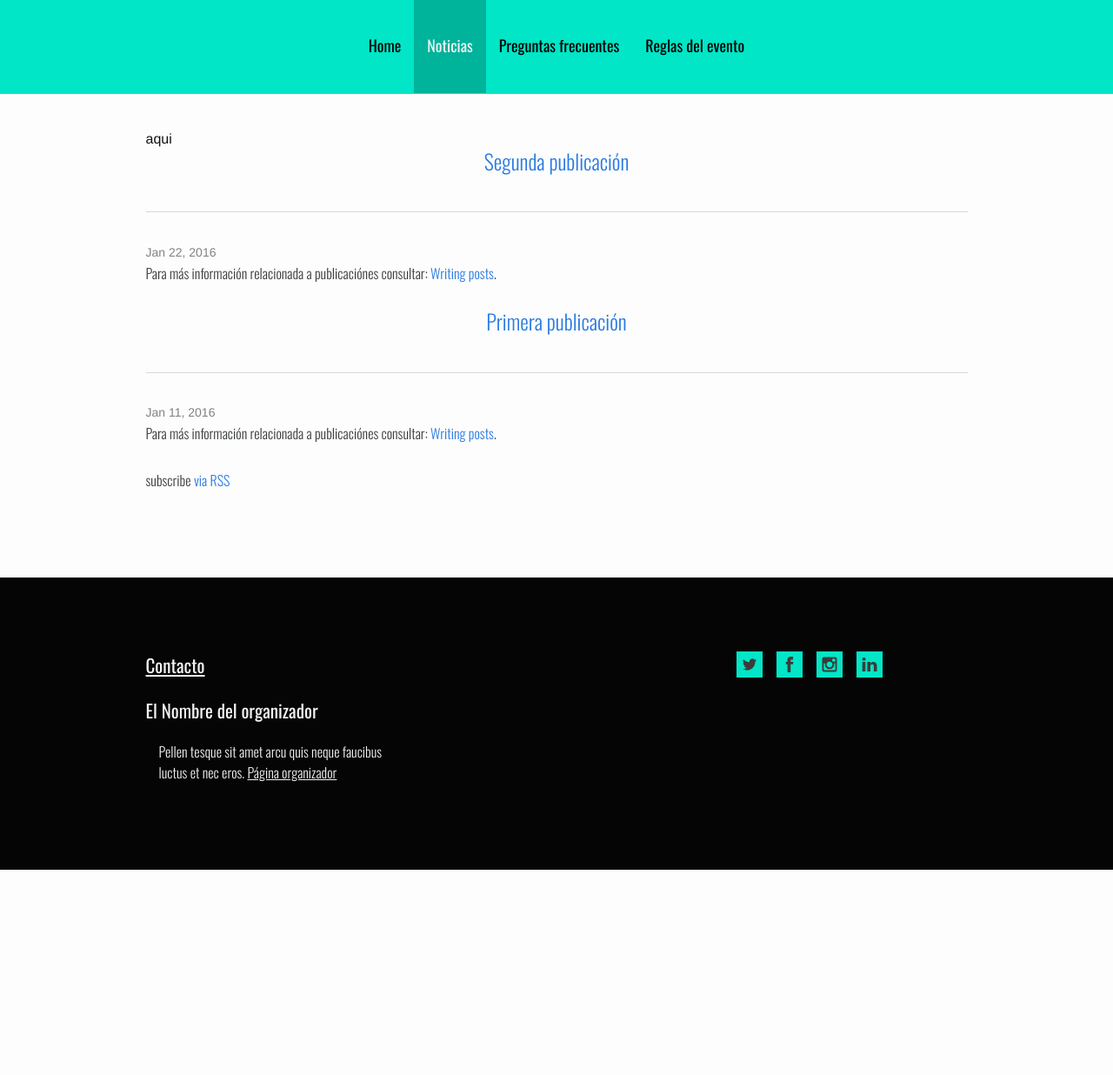
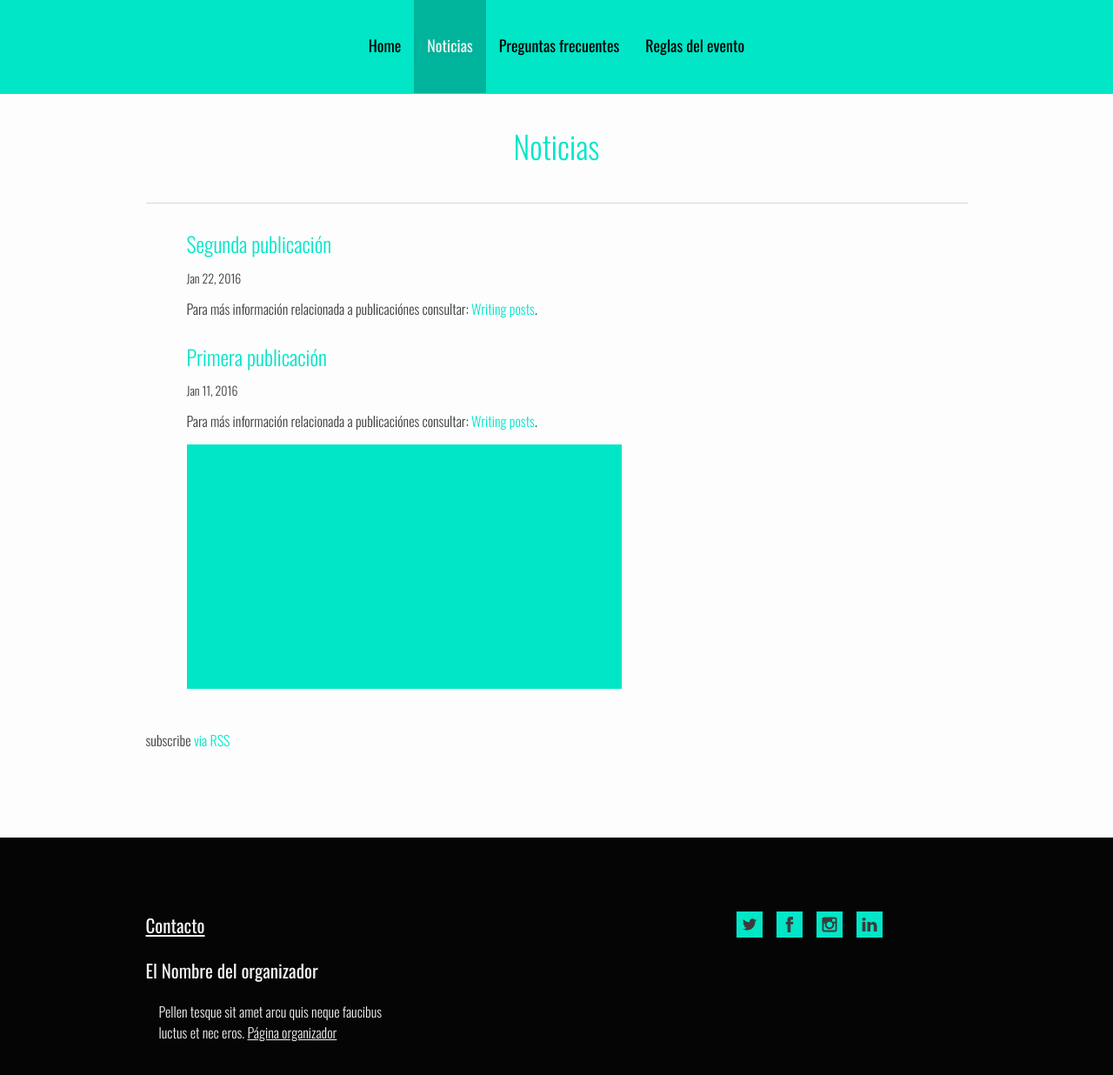
Before and after one commit to furia/dhrnndz, a Jekyll site: the page built from blog/index.html, in a window 1280 px wide and 1299 px high. Shown: the top 1236 px of the window at 87% size. Built offline with Jekyll 4.4.1, drawn with Linux system fonts in a browser that asks for light colours; nearby versions of some CDN libraries.

Commit message:
Images and styles for post

```diff
--- a/_layouts/post.html
+++ b/_layouts/post.html
@@ -13,7 +13,7 @@ id: Post
 
         <header class="post-header">
           <h1 class="post-title" itemprop="name headline">{{ page.title }}</h1>
-          <p class="post-meta"><time datetime="{{ page.date | date_to_xmlschema }}" itemprop="datePublished">{{ page.date | date: "%b %-d, %Y" }}</time>{% if page.author %} • <span itemprop="author" itemscope itemtype="http://schema.org/Person"><span itemprop="name">{{ page.author }}</span></span>{% endif %}</p>
+          <p class="post-date"><time datetime="{{ page.date | date_to_xmlschema }}" itemprop="datePublished">{{ page.date | date: "%b %-d, %Y" }}</time>{% if page.author %} • <span itemprop="author" itemscope itemtype="http://schema.org/Person"><span itemprop="name">{{ page.author }}</span></span>{% endif %}</p>
         </header>
 
         <div class="post-content" itemprop="articleBody">
--- a/_posts/2016-01-11-Primera-publicacion.markdown
+++ b/_posts/2016-01-11-Primera-publicacion.markdown
@@ -15,4 +15,6 @@ Duis venenatis nisl rutrum ante aliquam auctor. Quisque laoreet, enim vel volutp
 
 Sed eget sapien accumsan dolor luctus pulvinar. Nulla facilisi. Donec arcu lacus, bibendum sed aliquet id, tempus sit amet augue. Duis in elementum felis.
 
+![Screenshot](/images/2016-01-11-image.png)
+
 [jekyll-post]: http://jekyllrb.com/docs/posts/
--- a/_sass/_site.scss
+++ b/_sass/_site.scss
@@ -76,6 +76,10 @@ p {
 .white-block {
   margin: 5.313em 0;
 
+  ul, ol {
+    margin: 2em!important;
+  }
+
   h2 {
     border-bottom: solid 1px $light-grey;
     color: $main-color;
@@ -87,14 +91,48 @@ p {
     text-align: center;
   }
 
+  h3 {
+    font-family: 'Oswald', sans-serif;
+    font-size: 1.500em;
+    font-weight: 300;
+  }
+
   h4 {
     color: $main-color;
     font-family: 'Oswald', sans-serif;
     font-size: 1.25em;
   }
 
+  a {
+    color: $main-color;
+  }
+
+  a:hover, a:visited {
+    color: darken($main-color, 25%);
+  }
+
   li {
     list-style: none;
+  }
+
+  .post-list {
+    margin-bottom: 0.938em;
+  }
+
+  .post-date {
+    color: $text-color;
+    display: block;
+    font-family: 'Oswald', sans-serif;
+    font-size: 0.875em;
+    font-weight: 300;
+    margin-bottom: 0.938em;
+  }
+
+  .post-title {
+    color: $text-color;
+    font-family: 'Oswald', sans-serif;
+    font-size: 1.500em;
+    font-weight: 300;
   }
 
 }
@@ -258,8 +296,10 @@ p {
 .black-background {
   background-color: $almost-black;
 }
+
 .footer-block {
   margin: 5.313em 0;
+
   .footer-list {
     margin-left: 0;
 
--- a/blog/index.html
+++ b/blog/index.html
@@ -8,18 +8,30 @@ id: Blog
 <div class="container">
   <div class="row white-block extra-margin-header">
     <div class="col-lg-10 col-lg-offset-1">
-      <span>aqui</span>
-      <ul class="post-list">
-        {% for post in site.posts %}
-          <li>
-            <h2>
-              <a class="post-link" href="{{ post.url | prepend: site.baseurl }}">{{ post.title }}</a>
-            </h2>
-            <span class="post-meta">{{ post.date | date: "%b %-d, %Y" }}</span>
-            {{ post.excerpt }}
-          </li>
-        {% endfor %}
-      </ul>
+      <h2>Noticias</h2>
+        <ul class="row">
+          {% for post in site.posts %}
+            <li class="post-list col-lg-12">
+              <h3><a href="{{ post.url | prepend: site.baseurl }}">{{ post.title }}</a></h3>
+              <span class="post-date">{{ post.date | date: "%b %-d, %Y" }}</span>
+              {{ post.excerpt }}
+
+              {% assign foundImage = 0 %}
+              {% assign images = post.content | split:"<img " %}
+              {% for image in images %}
+                {% if image contains 'src' %}
+
+                    {% if foundImage == 0 %}
+                        {% assign html = image | split:"/>" | first %}
+                        <img {{ html }} />
+                        {% assign foundImage = 1 %}
+                    {% endif %}
+                {% endif %}
+              {% endfor %}
+
+            </li>
+          {% endfor %}
+        </ul>
       <p class="rss-subscribe">subscribe <a href="{{ "/feed.xml" | prepend: site.baseurl }}">via RSS</a></p>
     </div>
   </div>
--- a/index.html
+++ b/index.html
@@ -90,7 +90,7 @@ id: Home
                   <img class="img-circle extra-padding" src="{{ j.image }}" />
                 </div>
                 <div class="col-lg-8">
-                  <h4>{{ j.judge-name }}</h4>
+                  <h4>{{ j.name }}</h4>
                   <p>{{ j.description }}</p>
                 </div>
               </div>
```
Also changed, not shown: faqs/index.html (indentation only), images/2016-01-11-image.png (added).
